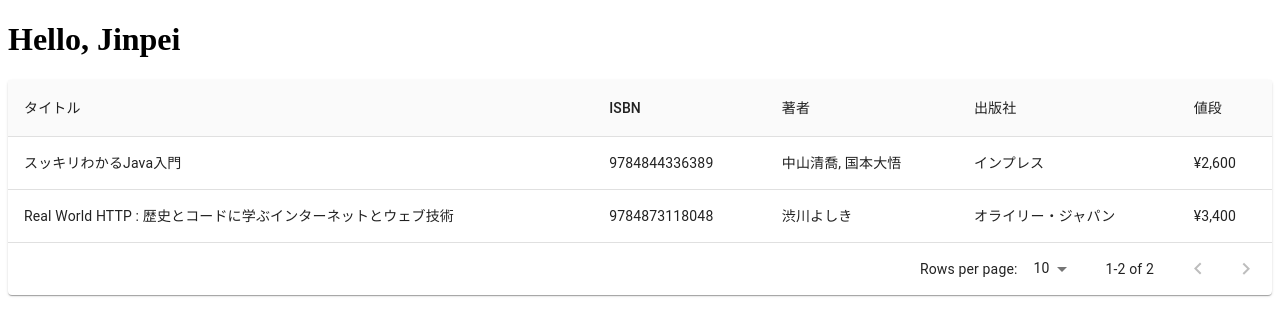
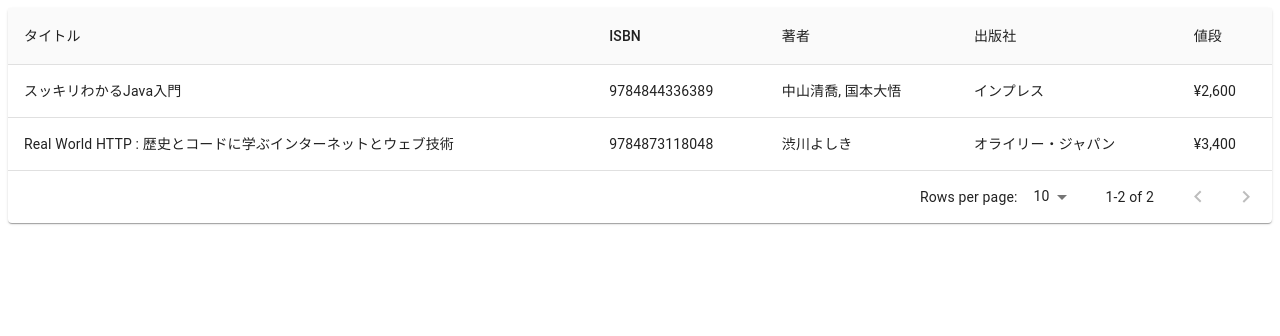
Before and after one commit to jinpei0908/my-books, a React app: page / in a window 1280 px wide. Shown: the top 336 px of the page. Built offline with nearby package versions, Linux system fonts and the light colour scheme; the HTML template or start-up script is replaced by a standard one.

Commit message:
テスト用のエレメントを消した

```diff
--- a/src/main.tsx
+++ b/src/main.tsx
@@ -1,10 +1,8 @@
 import ReactDOM from 'react-dom'
 import Table from './component/table'
 
-const name = 'Jinpei'
 const element = (
   <>
-    <h1>Hello, {name}</h1>
     <Table />
   </>
 )
```
Also changed, not shown: 2 other files (tests, documents, lock files or other folders).
